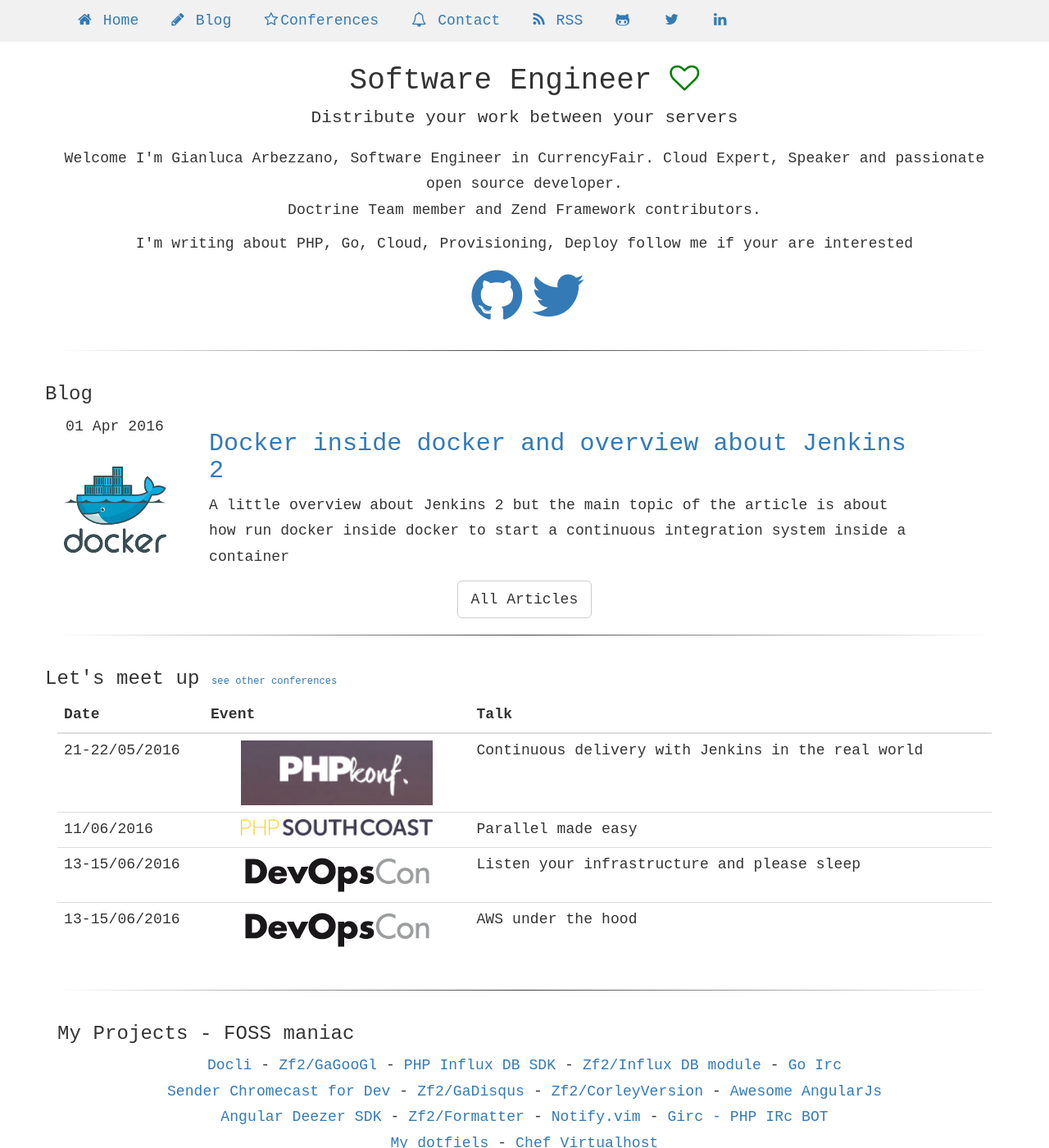
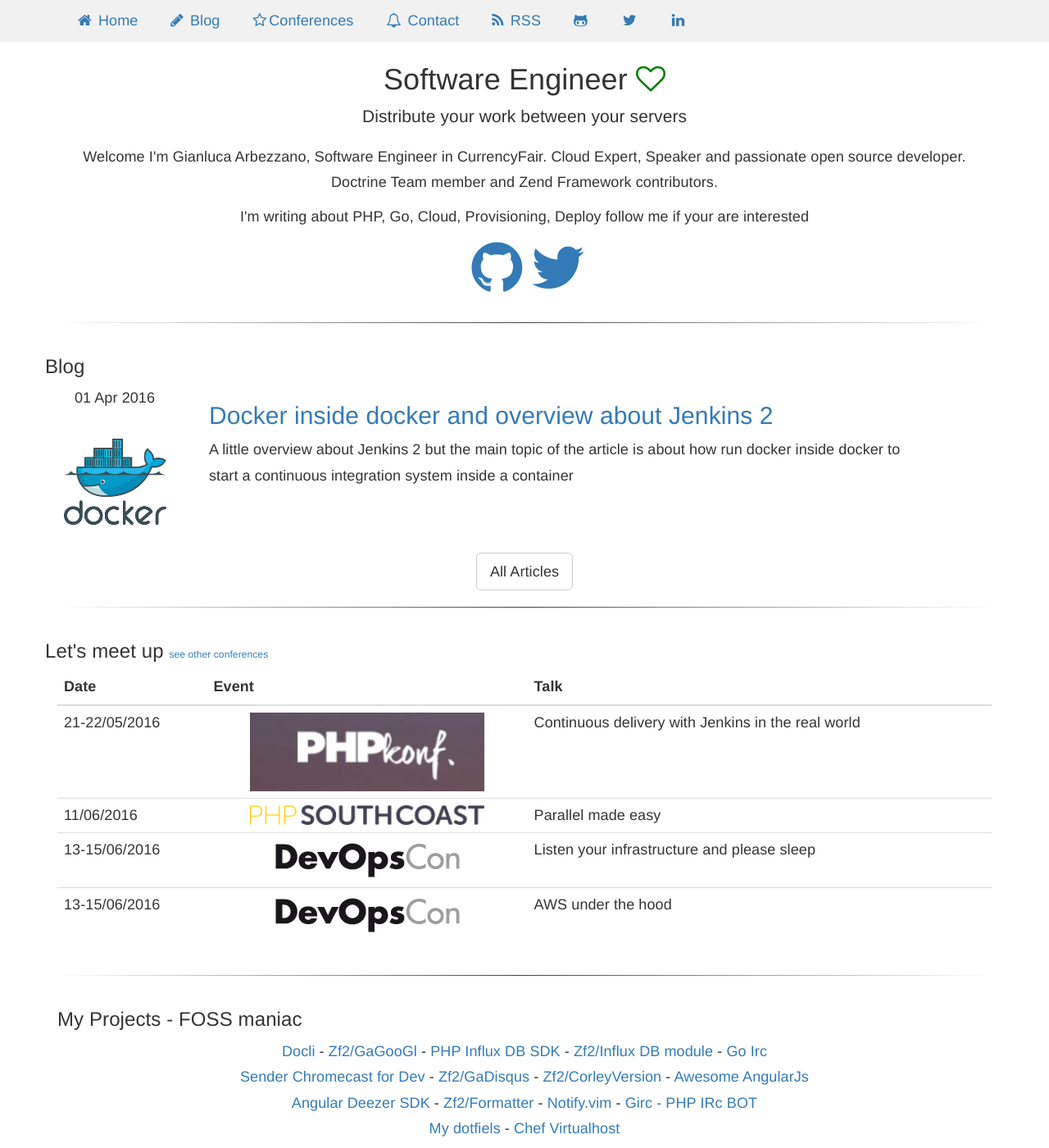
Before and after one commit to gianarb/gianarb.github.com, a Jekyll site: the page built from index.html, in a window 1280 px wide and 1400 px high. Shown: the whole window at 82% size. Built offline with Jekyll 4.4.1, drawn with Linux system fonts in a browser that asks for light colours; nearby versions of some CDN libraries.

Commit message:
Remove font

```diff
--- a/_layouts/default.html
+++ b/_layouts/default.html
@@ -23,7 +23,6 @@
         <link rel="stylesheet" href="//maxcdn.bootstrapcdn.com/bootstrap/3.3.0/css/bootstrap.min.css">
         <link rel='alternate' type='application/atom+xml' title='Atom 0.3' href='http://gianarb.it/atom.xml'>
         <link href="//maxcdn.bootstrapcdn.com/font-awesome/4.1.0/css/font-awesome.min.css" rel="stylesheet">
-        <link href='http://fonts.googleapis.com/css?family=Inconsolata:400,700' rel='stylesheet' type='text/css'>
         <link rel="stylesheet" href="/css/syntax.css">
         <link rel="stylesheet" href="/css/main.css">
 
--- a/css/main.css
+++ b/css/main.css
@@ -3,7 +3,6 @@
  */
 
 body {
-    font-family: monospace, Arial, serif;
     letter-spacing: 0.01rem;
     font-size: 1.8rem;
     line-height: 1.75em;
```
